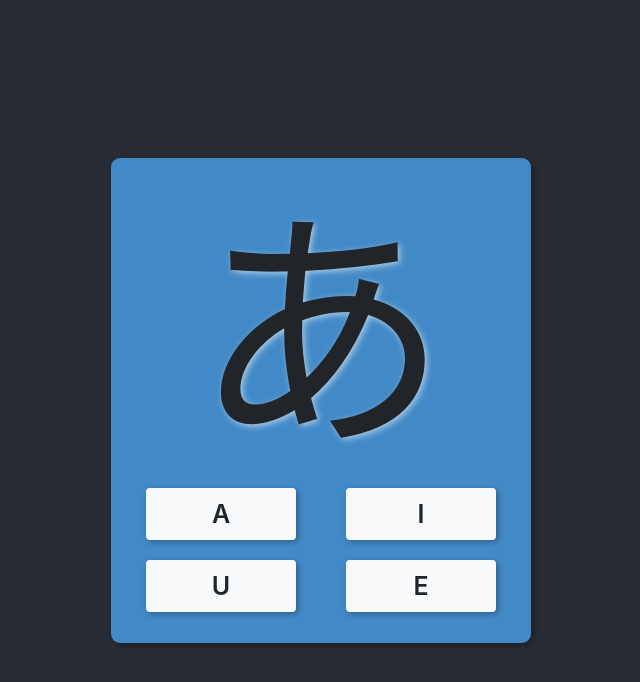
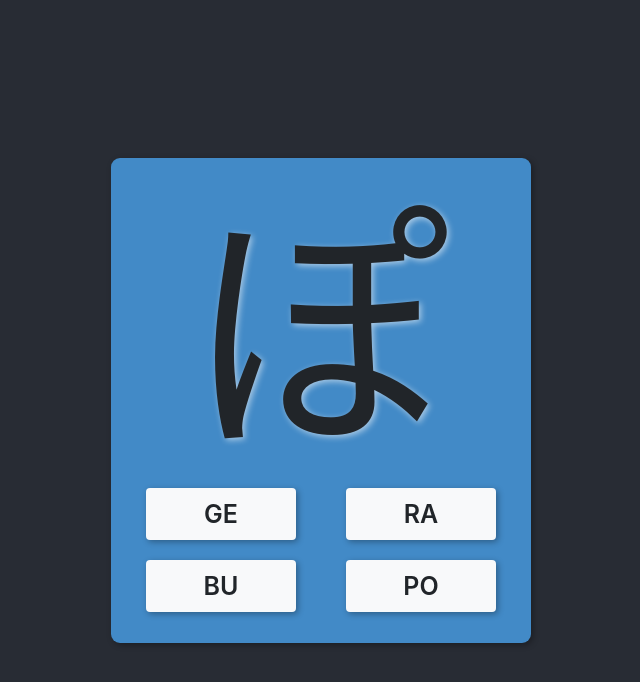
Before and after one commit to nuriofernandez/Nihonbashi, a React (Create React App) app in the folder src/: page / in a window 1280 px wide. Shown: the top 682 px of the page, without its empty margins (319-959 px from the left). Built offline with nearby package versions, Linux system fonts and the light colour scheme.

Commit message:
Implemented handleAnswer and improved character generation

```diff
--- /dev/null
+++ b/src/src/pages/romanji-to-hiragana/generator.js
@@ -0,0 +1,17 @@
+import Maths from '../../utils/Maths'
+import { characters } from './characters-database'
+
+const randomCharacter = () => {
+    return characters[Maths.randomNumberBetween(0, characters.length - 1)];
+}
+
+const generateAnswers = (correctAnswer) => {
+    return [
+        correctAnswer,
+        randomCharacter(),
+        randomCharacter(),
+        randomCharacter()
+    ].sort(() => .5 - Math.random());
+}
+
+export default { randomCharacter, generateAnswers }
--- a/src/src/pages/romanji-to-hiragana/index.jsx
+++ b/src/src/pages/romanji-to-hiragana/index.jsx
@@ -1,37 +1,44 @@
 import React, { Component } from 'react'
 
-import Maths from '../../utils/Maths'
+import QuestionDialog from '../../views/QuestionDialog'
 
-import { characters } from './characters-database'
-import QuestionDialog from '../../views/QuestionDialog'
+import CharacterGenerator from './generator'
 
 class RomanjiToHiragana extends Component {
 
     state = {
-        correct: characters[0],
+        correct: { hiragana: "...", romanji: "..." },
         answers: [
-            characters[0],
-            characters[1],
-            characters[2],
-            characters[3]
+            { hiragana: "...", romanji: "..." },
+            { hiragana: "...", romanji: "..." },
+            { hiragana: "...", romanji: "..." },
+            { hiragana: "...", romanji: "..." }
         ]
     };
 
-    handleAnswer(answerId) {
-        const correct = characters[Maths.randomNumberBetween(0, characters.length - 1)];
+    componentDidMount() {
+        this.regenerate();
+    }
+
+    regenerate() {
+        const correct = CharacterGenerator.randomCharacter();
         this.setState({
             correct: correct,
-            answers: this.generateAnswers(correct)
-        })
+            answers: CharacterGenerator.generateAnswers(correct)
+        });
     }
 
-    generateAnswers(correctAnswer) {
-        return [
-            correctAnswer,
-            characters[Maths.randomNumberBetween(0, characters.length - 1)],
-            characters[Maths.randomNumberBetween(0, characters.length - 1)],
-            characters[Maths.randomNumberBetween(0, characters.length - 1)]
-        ].sort(() => .5 - Math.random());
+    handleAnswer(answerId) {
+        const { correct, answers } = this.state;
+        const ansertCharacter = answers[answerId];
+
+        if (correct.romanji == ansertCharacter.romanji) {
+            this.handleCorrect();
+        } else {
+            this.handleFail();
+        }
+
+        this.regenerate();
     }
 
     handleFail() {
```
